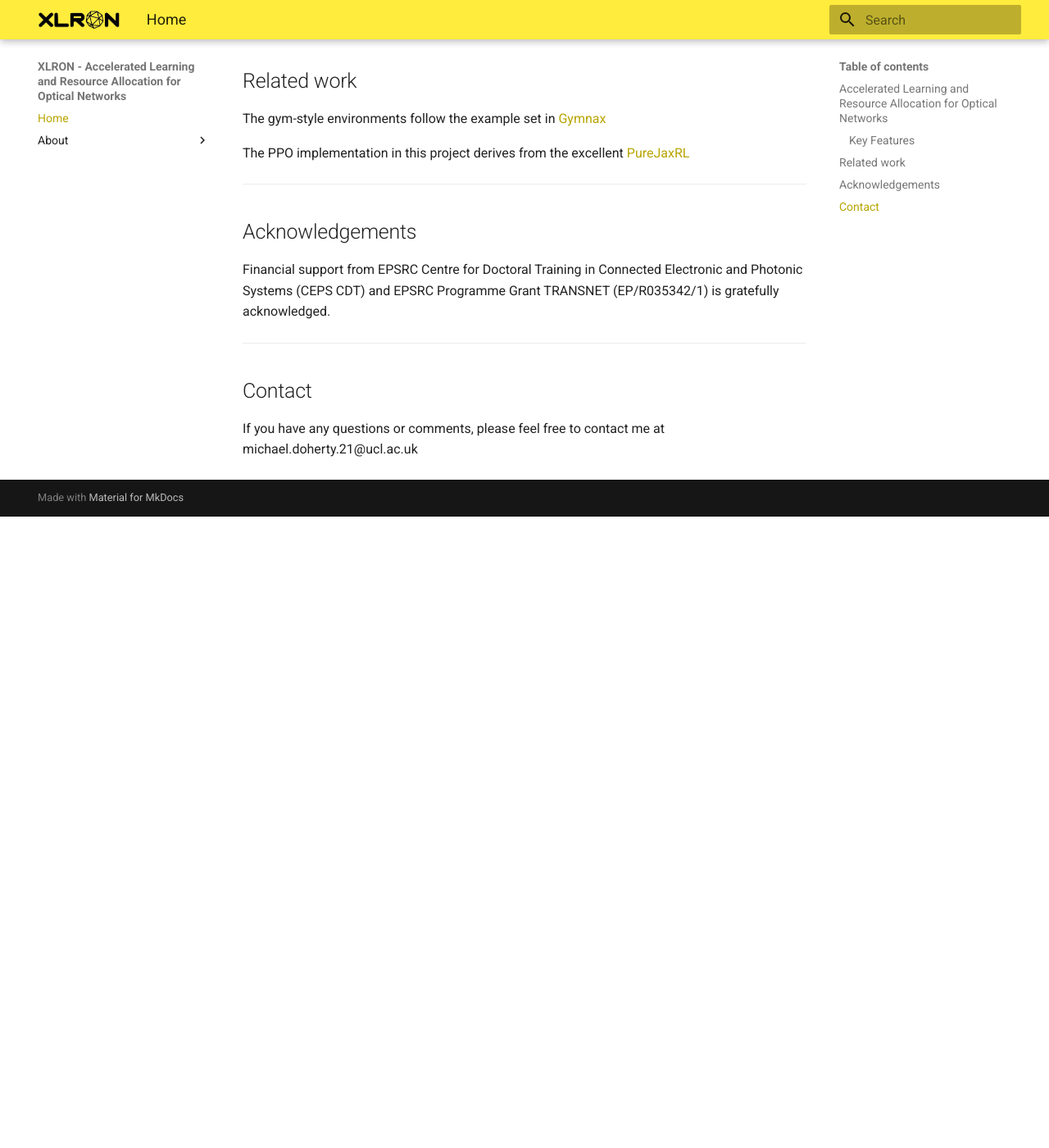
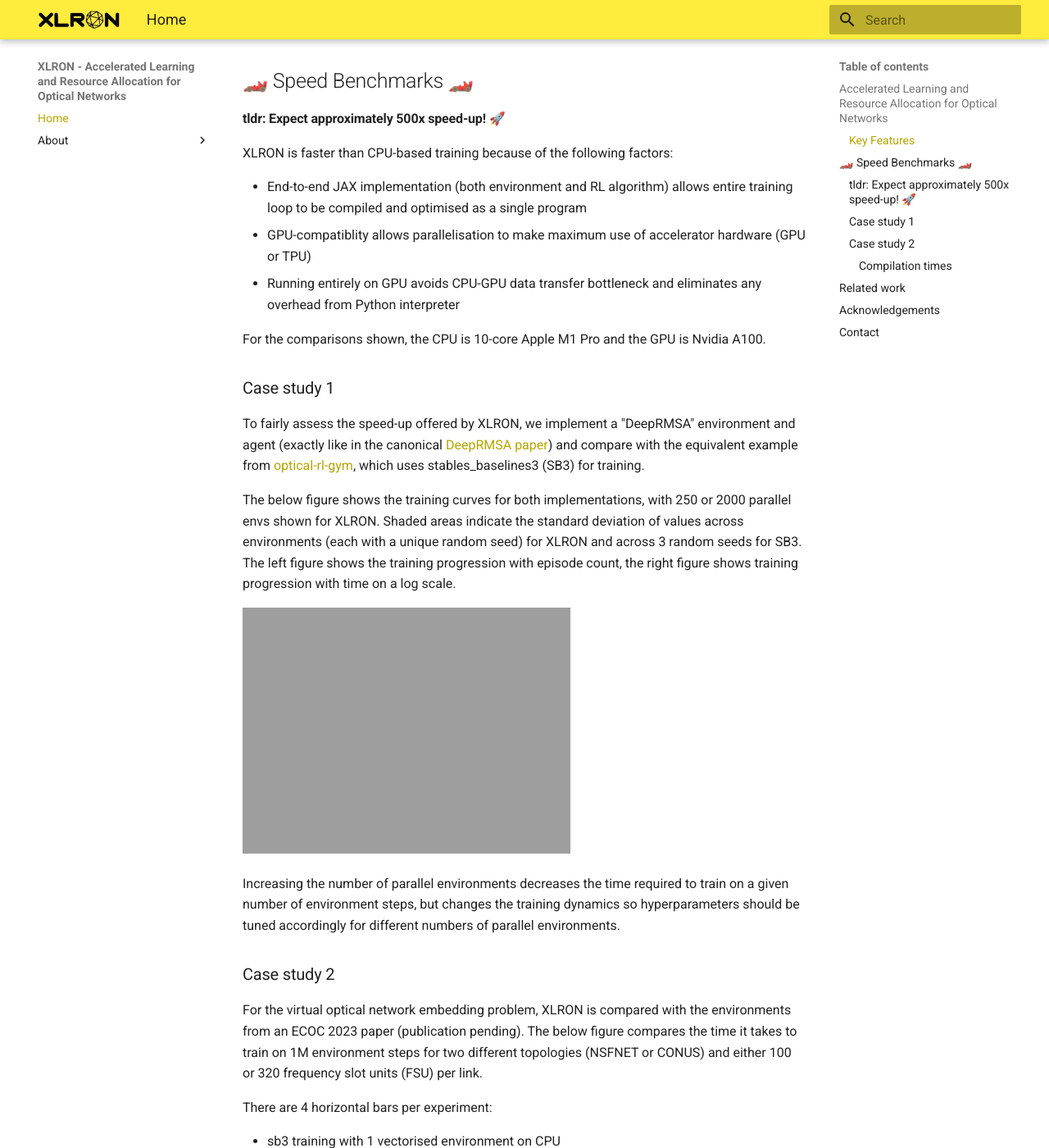
Before and after one commit to micdoh/XLRON, an MkDocs documentation site: the page built from docs/index.md, in a window 1280 px wide and 1400 px high, scrolled down 819 px. Shown: the whole window at 82% size. Built offline with MkDocs 1.6.1 and Material for MkDocs 9.7.7, drawn with Linux system fonts in a browser that asks for light colours; before the commit the page ends 1449 px from its top, so only the background shows below that; some of the changed text lies outside the part shown.

```diff
--- a/docs/index.md
+++ b/docs/index.md
@@ -23,6 +23,54 @@ XLRON is a product of my PhD research, which is focused on the application of Re
 - Implementations of heuristics (kSP-FF, etc.) for benchmarking and comparison.
 - Ideal for research, experimentation, and innovation in optical network optimization.
 
+___
+
+## 🏎️ Speed Benchmarks 🏎️
+
+#### tldr: Expect approximately 500x speed-up! 🚀
+
+XLRON is faster than CPU-based training because of the following factors:
+
+- End-to-end JAX implementation (both environment and RL algorithm) allows entire training loop to be compiled and optimised as a single program
+- GPU-compatiblity allows parallelisation to make maximum use of accelerator hardware (GPU or TPU)
+- Running entirely on GPU avoids CPU-GPU data transfer bottleneck and eliminates any overhead from Python interpreter
+
+For the comparisons shown, the CPU is 10-core Apple M1 Pro and the GPU is Nvidia A100.
+
+### Case study 1
+
+To fairly assess the speed-up offered by XLRON, we implement a "DeepRMSA" environment and agent (exactly like in the canonical [DeepRMSA paper](https://ieeexplore.ieee.org/document/8738827)) and compare with the equivalent example from [optical-rl-gym](https://github.com/carlosnatalino/optical-rl-gym/blob/main/examples/stable_baselines3/DeepRMSA.ipynb), which uses stables_baselines3 (SB3) for training.
+
+The below figure shows the training curves for both implementations, with 250 or 2000 parallel envs shown for XLRON. Shaded areas indicate the standard deviation of values across environments (each with a unique random seed) for XLRON and across 3 random seeds for SB3. The left figure shows the training progression with episode count, the right figure shows training progression with time on a log scale.
+
+![ofc2023_comp_all.png](docs%2Fimages%2Fofc2023_comp_all.png)
+
+Increasing the number of parallel environments decreases the time required to train on a given number of environment steps, but changes the training dynamics so hyperparameters should be tuned accordingly for different numbers of parallel environments.
+
+
+
+### Case study 2
+
+For the virtual optical network embedding problem, XLRON is compared with the environments from an ECOC 2023 paper (publication pending). The below figure compares the time it takes to train on 1M environment steps for two different topologies (NSFNET or CONUS) and either 100 or 320 frequency slot units (FSU) per link.
+
+There are 4 horizontal bars per experiment:
+
+- sb3 training with 1 vectorised environment on CPU
+- sb3 training with 10 vectorised environments on CPU
+- XLRON training with 1 vectorised environment on CPU
+- XLRON training with 2000 vectorised environments on GPU
+
+Experiment names on y-axis follow the naming convention: topology name (NSFNET or CONUS) - number of FSU per link - JAX or numpy environment - device type - number of vectorised environments.
+
+![ofc2023_vone_comparison.png](docs%2Fimages%2Fofc2023_vone_comparison.png)
+
+
+#### Compilation times
+
+See below figure for compilatiion times of different environments. Compilation typically takes a few seconds, therefore adds very little overhead to the training process.
+![compilation_xlron.png](docs%2Fimages%2Fcompilation_xlron.png)
+
+
 
 ---
 ## Related work
```
Also changed, not shown: README.md (+36 -6 lines).
